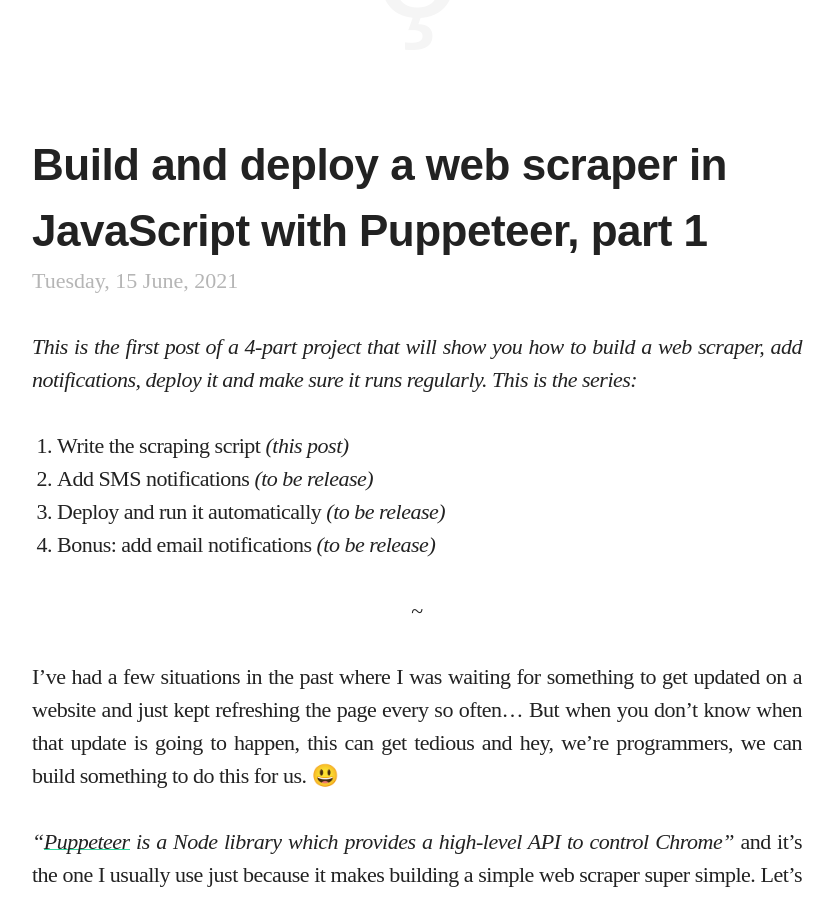
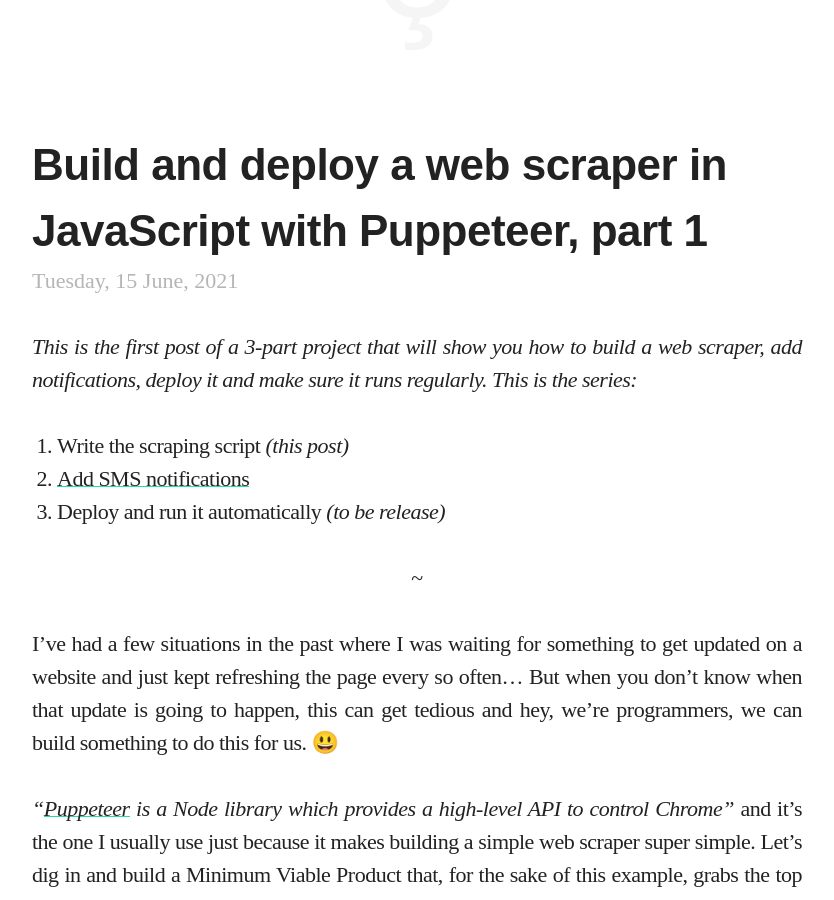
Before and after one commit to gnclmorais/blog, a Jekyll site: the page built from _posts/2021-06-15-build-and-deploy-a-web-scraper.md, in a window 1280 px wide and 900 px high. Shown: the whole window, without its empty margins (223-1057 px from the left). Built offline with Jekyll 4.4.1, drawn with Linux system fonts in a browser that asks for light colours; some web fonts are replaced.

Commit message:
Add third and last article abotu web scraper

```diff
--- a/_posts/2021-06-15-build-and-deploy-a-web-scraper.md
+++ b/_posts/2021-06-15-build-and-deploy-a-web-scraper.md
@@ -5,12 +5,11 @@
 layout: post
 ---
 
-_This is the first post of a 4-part project that will show you how to build a web scraper, add notifications, deploy it and make sure it runs regularly. This is the series:_
+_This is the first post of a 3-part project that will show you how to build a web scraper, add notifications, deploy it and make sure it runs regularly. This is the series:_
 
 1. Write the scraping script _(this post)_
-1. Add SMS notifications _(to be release)_
+1. [Add SMS notifications](https://blog.gnclmorais.com/build-and-deploy-a-web-scraper-part-ii)
 1. Deploy and run it automatically _(to be release)_
-1. Bonus: add email notifications _(to be release)_
 
 ---
 
```
Also changed, not shown: _posts/2021-06-18-build-and-deploy-a-web-scraper-part-ii.md (+2 -3 lines), _posts/2021-07-18-build-and-deploy-a-web-scraper-part-iii.md (added, +76 -0 lines).
